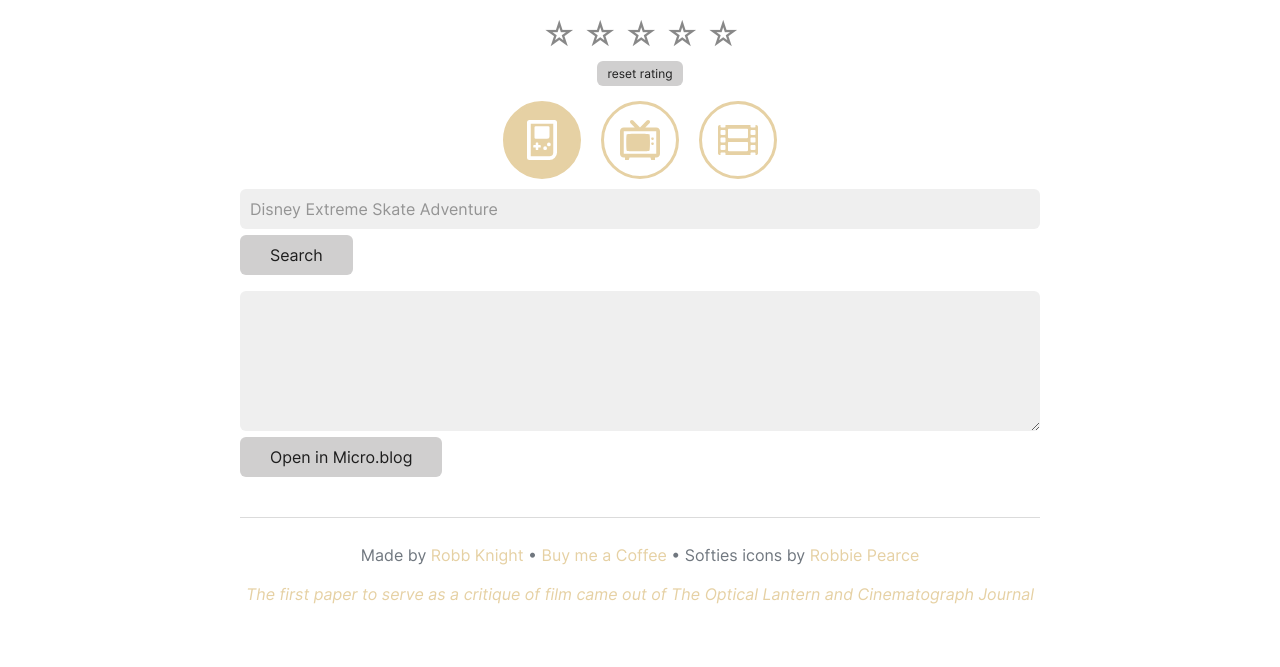
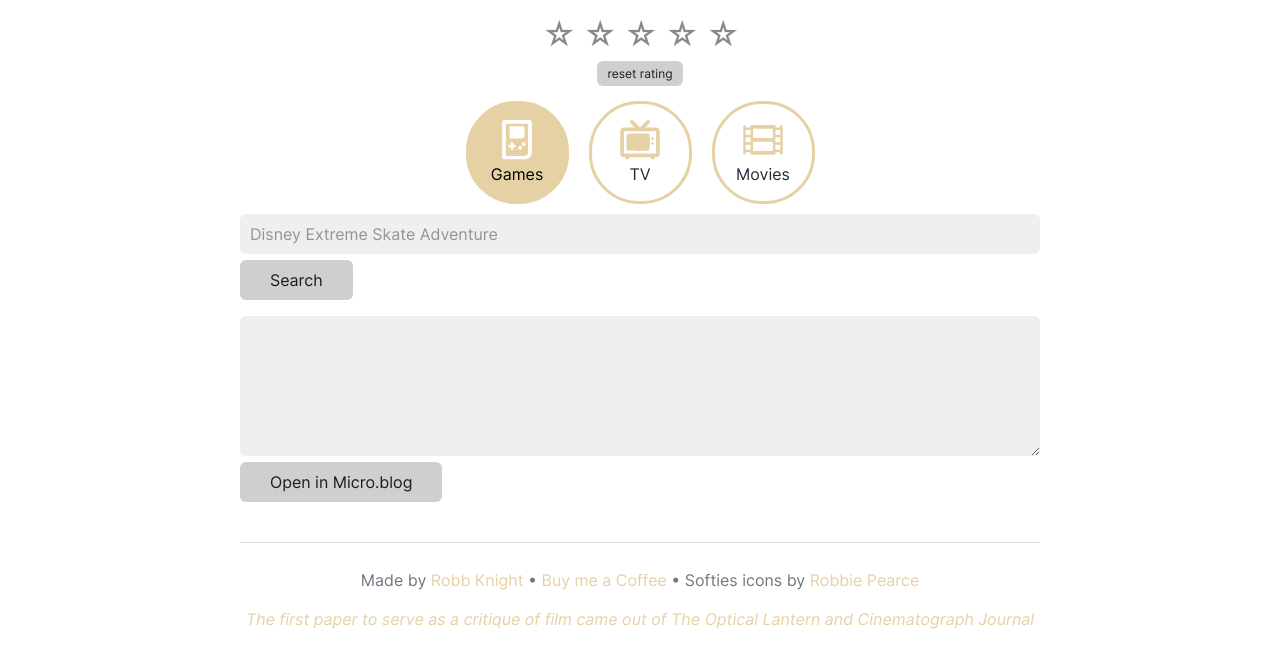
Before and after one commit to rknightuk/lantern, a website: page index.html in a window 1280 px wide. Shown: the part 115-782 px from the top of the page. Drawn offline with Linux system fonts and the light colour scheme.

Commit message:
Add text to icons

```diff
--- a/assets/styles.css
+++ b/assets/styles.css
@@ -64,6 +64,9 @@
     padding: 16px;
     border-radius: 50px;
     margin: 0 10px;
+    flex-direction: column;
+    width: 65px;
+    height: 65px;
 }
 
 .selector-type:hover {
@@ -72,12 +75,14 @@
 
 .selector-type.active {
     background-color: var(--links);
+    color: black;
 }
 
 .selector-type svg {
     width: 40px;
     height: 40px;
     color: var(--links);
+    margin-bottom: 3px;
 }
 
 .selector-type.active svg {
--- a/index.html
+++ b/index.html
@@ -42,12 +42,15 @@
     <div class="selectors">
         <div class="selector-type active" data-type="game">
             <svg class="icon"><use xlink:href="#game"></use></svg>
+            Games
         </div>
         <div class="selector-type" data-type="tv">
             <svg class="icon"><use xlink:href="#tv"></use></svg>
+            TV
         </div>
         <div class="selector-type" data-type="movie">
             <svg class="icon"><use xlink:href="#movie"></use></svg>
+            Movies
         </div>
     </div>
     <form id="search-form" class="search-form">
```
